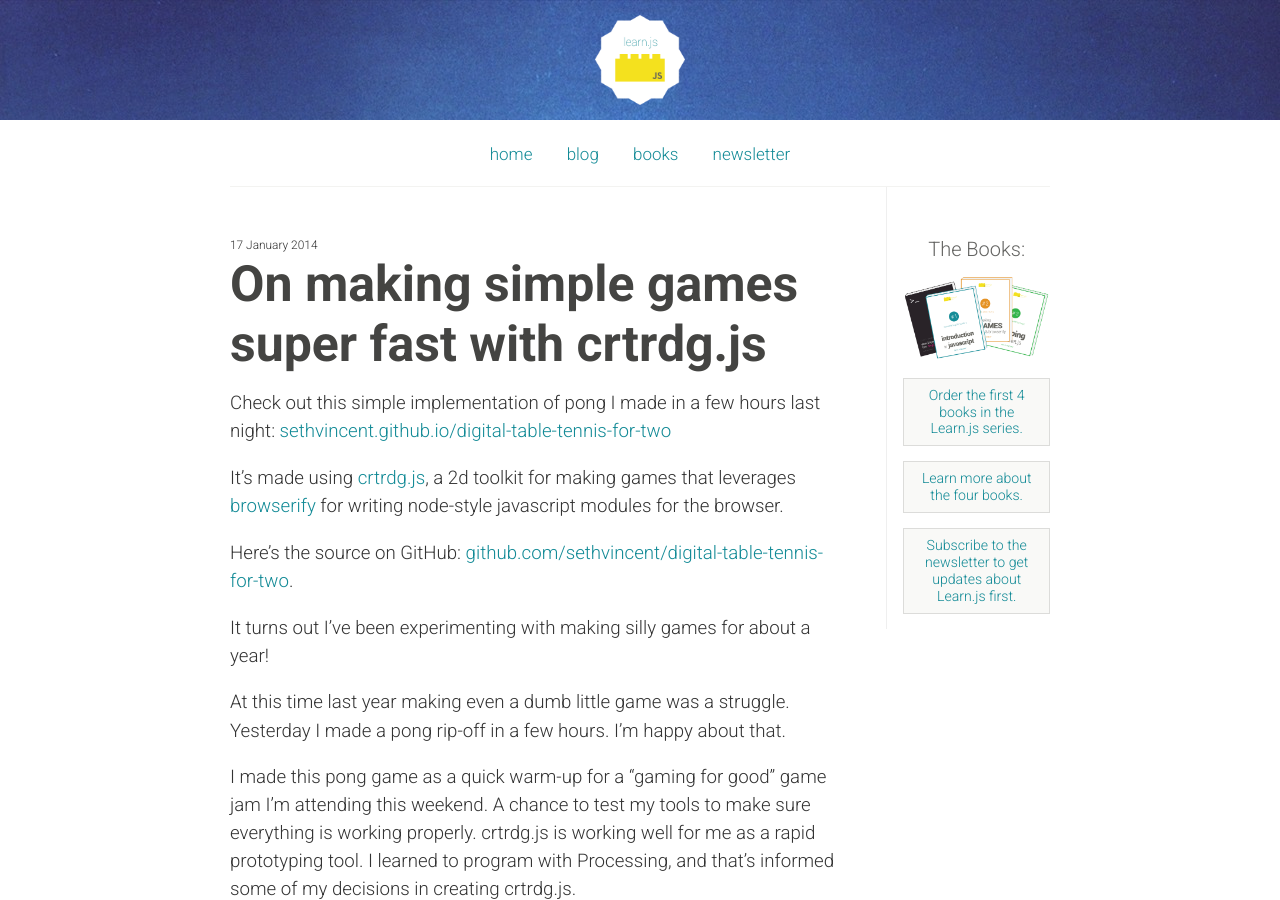
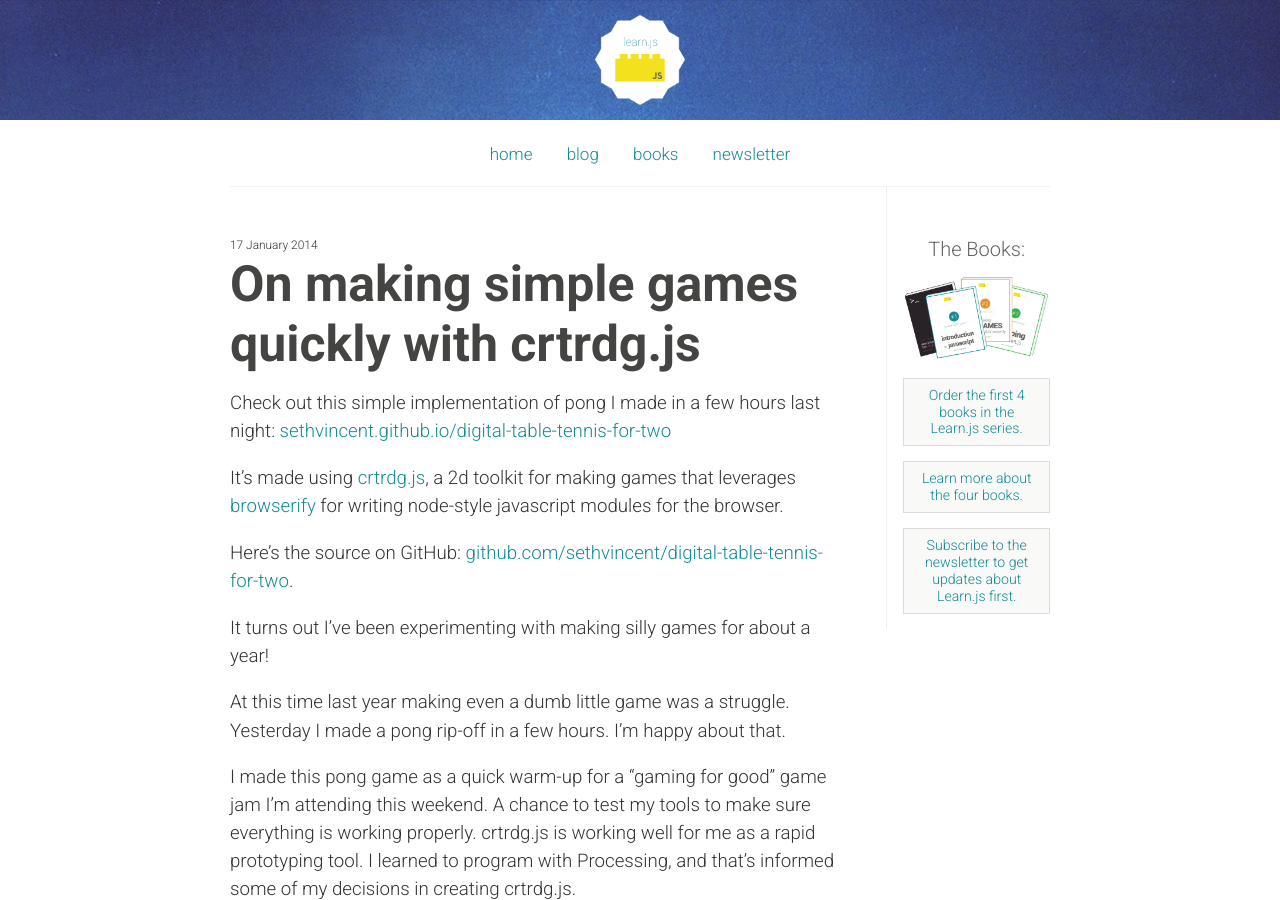
Before and after one commit to learn-js/learn-js.github.com, a Jekyll site: the page built from _posts/2014-01-17-simple-games-super-fast.md, in a window 1280 px wide and 900 px high. Built offline with Jekyll 4.4.1, drawn with Linux system fonts in a browser that asks for light colours; Markdown is read by kramdown in place of the engine named in the settings; comment, search, counter and statistics services are not loaded.

Commit message:
update title

```diff
--- a/_posts/2014-01-17-simple-games-super-fast.md
+++ b/_posts/2014-01-17-simple-games-super-fast.md
@@ -1,6 +1,6 @@
 ---
-title: "On making simple games super fast with crtrdg.js"
-slug: simple-games-super-fast
+title: "On making simple games quickly with crtrdg.js"
+slug: making-simple-games-quickly
 published: true
 layout: post
 ---
```
